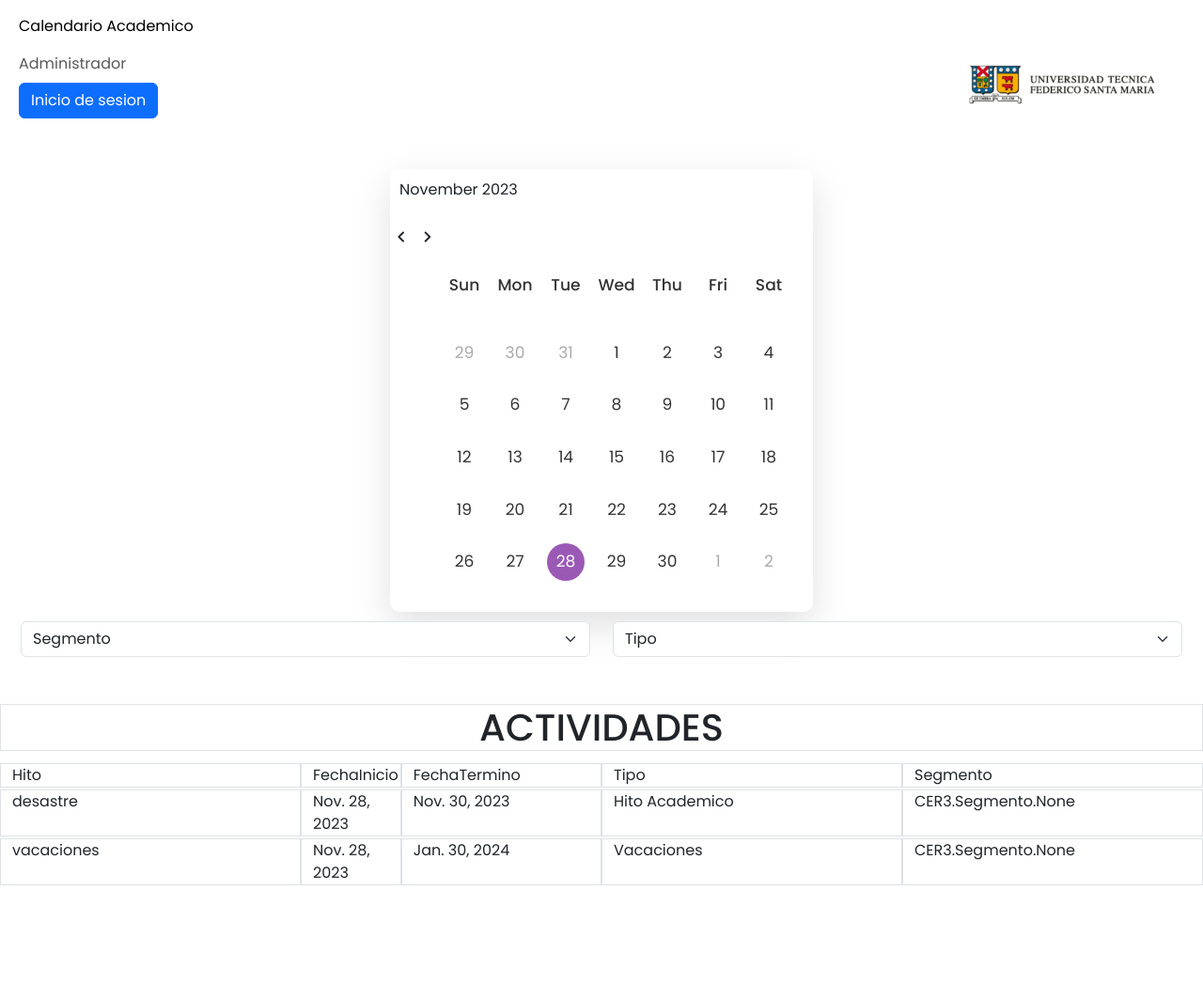
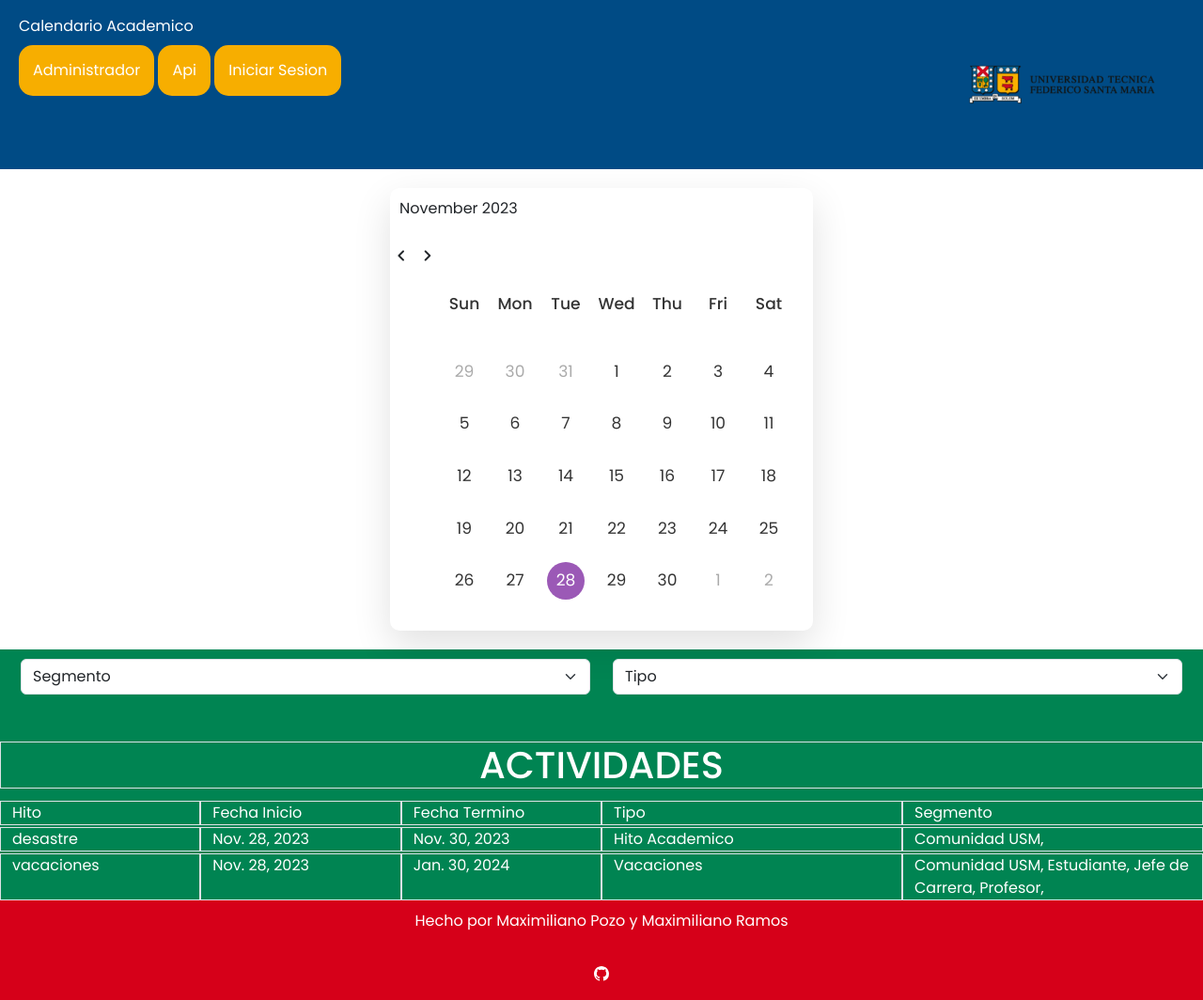
Before and after one commit to maxiramosl/CER3, a Django app: template CER3/templates/CER3/index.html in a window 1280 px wide. Shown: the whole page at 94% size. Before the commit the page ends 942 px from the top, so only its background shows below. Run offline with Django 4.2, Linux system fonts and the light colour scheme; the template is opened without the code that fills it: values that come from a table or form of the project are taken from there, others are empty; data comes from the database, SQL or seed files in the repository; both versions use the stored data as it was after the commit; parts of the project's set-up code (start-up, migrations or seed data) failed here and were passed over.

Commit message:
Css terminado, bontones funcionales

```diff
--- a/CER3/models.py
+++ b/CER3/models.py
@@ -15,6 +15,7 @@ class Tipo(models.Model):
         return self.nombre
 
 class Evento (models.Model):
+    hit = models.IntegerField(default = 0)
     fecha_inicio=models.DateField()
     fecha_termino=models.DateField()
     titulo=models.CharField(max_length=30, primary_key=True)
--- a/CER3/static/CER3/estilos.css
+++ b/CER3/static/CER3/estilos.css
@@ -5,6 +5,38 @@
   padding: 0;
   box-sizing: border-box;
   font-family: 'Poppins', sans-serif;
+}
+#github{
+  margin: 20px;
+  color: #FFF;
+  dero: none;
+
+}
+footer{
+  background-color: #d60019;
+  color: #FFF;
+  text-align: center;
+}
+.navhtml{
+  background-color: #004b85;
+  color: #fff;
+}
+.actividades{
+  margin-top: 20px;
+  background-color: #008452;
+  color: #fff;
+
+}
+.botonnav, .li{
+  background-color: #f7ae00; /* Green */
+  border: none;
+  color: white;
+  padding: 15px ;
+  text-align: center;
+  text-decoration: none;
+  display: inline-block;
+  font-size: 16px;
+  border-radius: 15px;
 }
 .calendario{
   display: flex;
--- a/CER3/templates/CER3/actividades.html
+++ b/CER3/templates/CER3/actividades.html
@@ -5,7 +5,7 @@
     <form method="GET" action="{%url 'index'%}" >
       <select name="Segmento" class="form-select " style="margin-bottom: 30px;" onchange="this.form.submit()">
 
-        <option value="Segmento" {% if segmento_filtro == Segmento%} selected {%endif%}>
+        <option value="Segmento" {% if segmento_filtro == 'Segmento'%} selected {%endif%}>
           Segmento
         </option>
         {% for segmento in segmentos %}
@@ -23,7 +23,7 @@
 
         <select name="Tipo" class="form-select " style="margin-bottom: 30px;" onchange="this.form.submit()">
 
-          <option value="Tipo" {% if evento_filtro == Evento %} selected {%endif%}>
+          <option value="Tipo" {% if evento_filtro == 'Tipo' %} selected {%endif%}>
             Tipo
           </option>
           {% for evento in eventos %}
@@ -36,6 +36,7 @@
         </select>
 
     </div>
+
   </form>
 </div>
 
@@ -45,9 +46,9 @@
 </div>
 <div class="row" style="padding-top: 5px;">
 
-<div class="col-3 border">Hito</div>
-<div class="col-1 border">FechaInicio</div>
-<div class="col-2 border">FechaTermino</div>
+<div class="col-2 border">Hito</div>
+<div class="col-2 border">Fecha Inicio</div>
+<div class="col-2 border">Fecha Termino</div>
 <div class="col-3 border">Tipo</div>
 <div class="col-3 border">Segmento</div>
 
@@ -57,11 +58,15 @@
 
 <div class="row" style="padding-top: 2px;">
 
-    <div class="col-3 border">{{evento.titulo}}</div>
-    <div class="col-1 border">{{evento.fecha_inicio}}</div>
+    <div class="col-2 border">{{evento.titulo}}</div>
+    <div class="col-2 border">{{evento.fecha_inicio}}</div>
     <div class="col-2 border">{{evento.fecha_termino}}</div>
     <div class="col-3 border">{{evento.tipo}}</div>
-    <div class="col-3 border">{{evento.segmento}}</div>
+    <div class="col-3 border">
+      {% for segmento in evento.segmento.all  %}
+      {{segmento}},
+      {% endfor %}
+    </div>
 
 </div>
 
--- a/CER3/templates/CER3/index.html
+++ b/CER3/templates/CER3/index.html
@@ -17,17 +17,26 @@
 
 
 
-    <div class="containerfluid">
+    <div class="containerfluid navhtml" >
         {%include 'CER3/nav.html'%}
     </div>
-    <div class="container-fluid">
 
+    <div class="container-fluid" style="padding-top: 20px;">
         {%include 'CER3/calendario.html'%}
     </div>
-    <div class="container-fluid">
+    <div class="container-fluid actividades">
         {%include 'CER3/actividades.html'%}
     </div>
+    <footer>
+       <p style="padding-top: 10px;"> Hecho por Maximiliano Pozo y Maximiliano Ramos </p>
+       <a href="https://github.com/maxiramosl/CER3" id="github" class="icon-link icon-link-hover">
+       <svg xmlns="http://www.w3.org/2000/svg" width="16" height="16" fill="currentColor" class="bi bi-github" viewBox="0 0 16 16">
 
+        <path d="M8 0C3.58 0 0 3.58 0 8c0 3.54 2.29 6.53 5.47 7.59.4.07.55-.17.55-.38 0-.19-.01-.82-.01-1.49-2.01.37-2.53-.49-2.69-.94-.09-.23-.48-.94-.82-1.13-.28-.15-.68-.52-.01-.53.63-.01 1.08.58 1.23.82.72 1.21 1.87.87 2.33.66.07-.52.28-.87.51-1.07-1.78-.2-3.64-.89-3.64-3.95 0-.87.31-1.59.82-2.15-.08-.2-.36-1.02.08-2.12 0 0 .67-.21 2.2.82.64-.18 1.32-.27 2-.27.68 0 1.36.09 2 .27 1.53-1.04 2.2-.82 2.2-.82.44 1.1.16 1.92.08 2.12.51.56.82 1.27.82 2.15 0 3.07-1.87 3.75-3.65 3.95.29.25.54.73.54 1.48 0 1.07-.01 1.93-.01 2.2 0 .21.15.46.55.38A8.012 8.012 0 0 0 16 8c0-4.42-3.58-8-8-8"/>
+      </svg>
+    </a>
+
+    </footer>
 
 
 </body>
--- a/CER3/templates/CER3/nav.html
+++ b/CER3/templates/CER3/nav.html
@@ -1,5 +1,6 @@
 {%load static%}
-<div class="row">
+
+<div class="row" id="pepe">
   <div class="col-6">
 <nav class="navbar " id="nabbar" >
 
@@ -7,11 +8,16 @@
 <div class=" navbar-collapse ms-auto justify-content-center" id="navbarNav" style="padding-left: 20px;">
   <ul class="navbar-nav ">
       <li class="nav-item">
-      <a class="nav-link active"  aria-current="page" href="#">Calendario Academico</a>
-    </li>
-    <li class="nav-item">
-      <button type="button" class="btn btn-success nav-link" href="{% url 'admin:index' %}">Administrador</button>
-      <button type="button" class="btn btn-primary">Inicio de sesion</button>
+      <a class="nav-link active " style="color: white;"  aria-current="page" href="">Calendario Academico</a>
+
+
+    <a href="/admin" class="botonnav">Administrador</a>
+
+
+      <a href="/api" class="botonnav">Api</a>
+
+
+      <a href="" class="botonnav">Iniciar Sesion</a>
     </li>
   </ul>
 </nav>
--- a/certamen3/urls.py
+++ b/certamen3/urls.py
@@ -17,9 +17,9 @@ Including another URLconf
 from django.contrib import admin
 from django.urls import path, include
 from CER3 import views
-
+appname = 'kk'
 urlpatterns = [
-    path('',views.index,name="index"),
-    path('admin/', admin.site.urls),
-    path('api/', include('API.urls')),
+    path('',views.index,name='index'),
+    path('admin/', admin.site.urls, name='admin'),
+    path('api/', include('API.urls'),name = 'api'),
 ]
```
Also changed, not shown: CER3/views.py (+25 -24 lines), CER3/migrations/0003_evento_hit.py (added), db.sqlite3.
